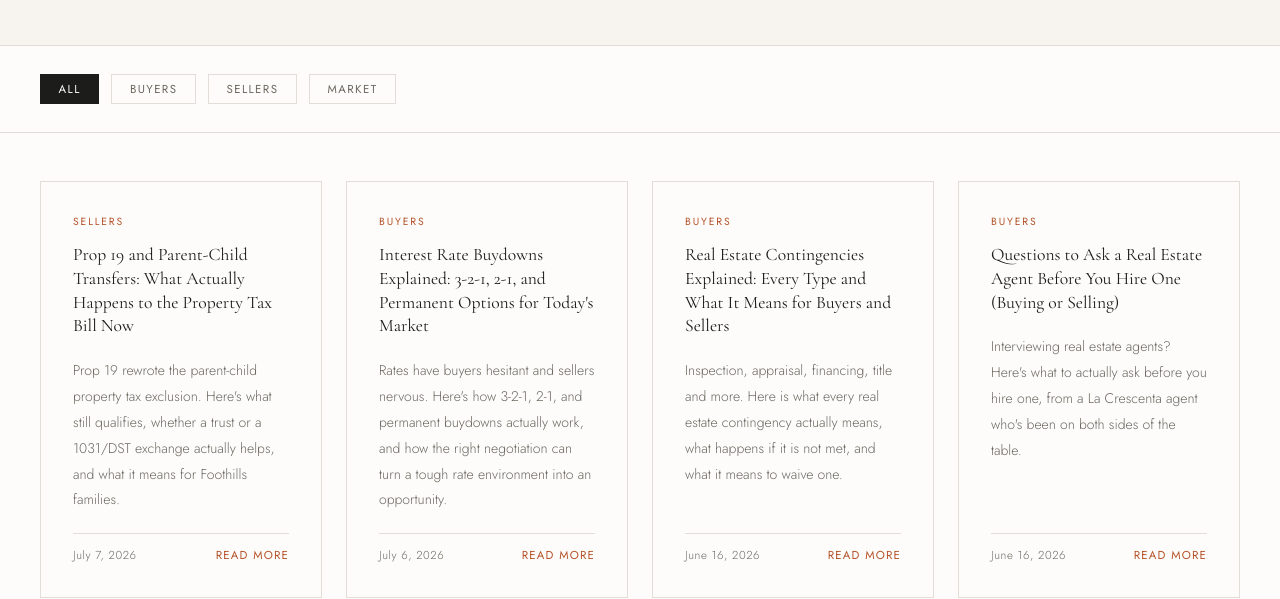
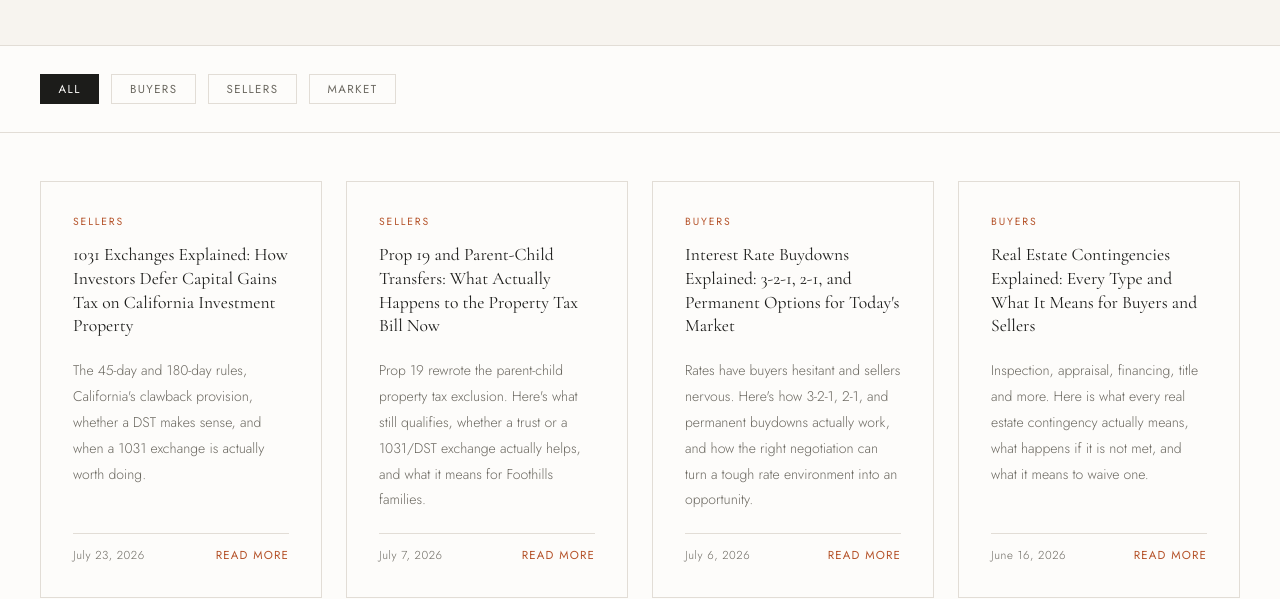
Before and after one commit to CailaBallDionne/closingwithcaila, a plain HTML site: page caila-site-netlify (1)/blog.html in a window 1280 px wide. Shown: the part 384-983 px from the top of the page. Drawn offline with nearby package versions, Linux system fonts and the light colour scheme.

Commit message:
Update blog.html

```diff
--- a/caila-site-netlify (1)/blog.html
+++ b/caila-site-netlify (1)/blog.html
@@ -91,6 +91,17 @@
         3. Update: data-category, hub-tag, h3, p, datetime, date text, and href
         4. data-category must be: buyers / sellers / market
         ============================================================ -->
+     <!-- POST: 1031 Exchange Explained -->
+<article class="hub-card" data-category="sellers">
+  <span class="hub-tag">Sellers</span>
+  <h3>1031 Exchanges Explained: How Investors Defer Capital Gains Tax on California Investment Property</h3>
+  <p>The 45-day and 180-day rules, California's clawback provision, whether a DST makes sense, and when a 1031 exchange is actually worth doing.</p>
+  <div class="hub-card-footer">
+    <span class="hub-date"><time datetime="2026-07-23">July 23, 2026</time></span>
+    <a class="hub-read" href="/blog/1031-exchange-explained-california">Read more</a>
+  </div>
+</article>
+
       <!-- POST: Prop 19 Parent-Child Transfer -->
 <article class="hub-card" data-category="sellers">
   <span class="hub-tag">Sellers</span>
```
